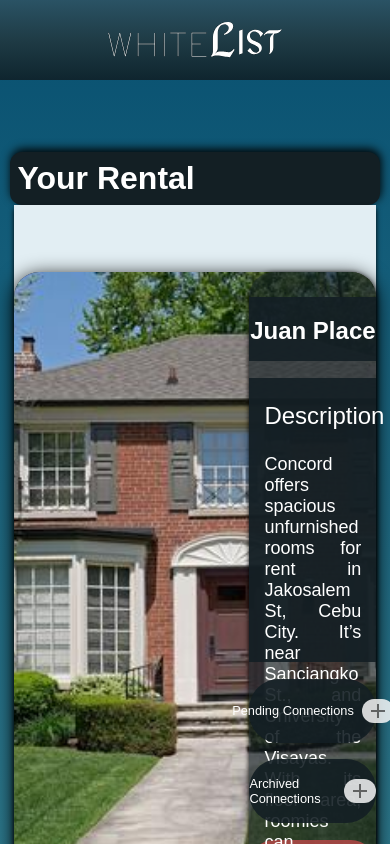
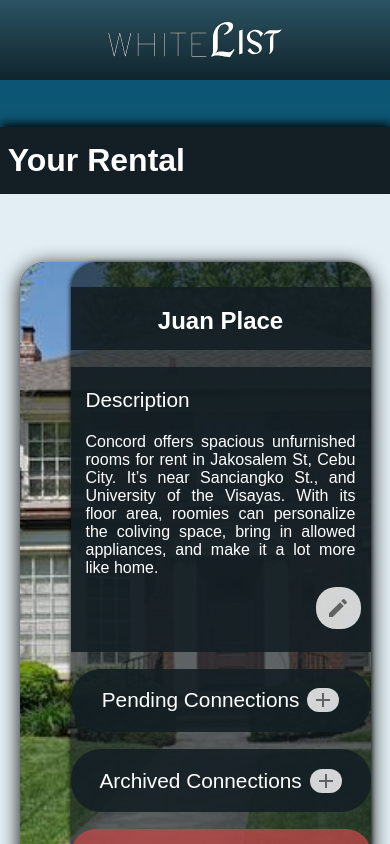
Before and after one commit to WhiteList-Int/white-list, a React (Create React App) app: page /owner-dashboard in a window 390 px wide. Shown: the top 844 px of the page. Built offline with nearby package versions, Linux system fonts and the light colour scheme.

Commit message:
v6.58 7/20/21 Responsive Owner Dashboard

```diff
--- a/src/App.js
+++ b/src/App.js
@@ -7,7 +7,6 @@ import AboutUs from './components/main-pages/react-js/AboutUs';
 import LearnMore from './components/information-page/LearnMore'
 import TermsService from './components/information-page/TermsService'
 import PrivacyPolicy from './components/information-page/PrivacyPolicy'
-import ConfirmWindow from './components/owner-dash-sources/ConfirmWindow.js';
 
 
 function App() {
@@ -23,7 +22,6 @@ function App() {
           <Route path = '/terms-of-service' component={TermsService}/>
           <Route path = '/privacy-policy' component={PrivacyPolicy}/>
           <Route path = '/about-us'  component={AboutUs}/>
-          <Route path = '/test'  component={ConfirmWindow}/>
           <Route path = '/'  component={Homepage}/>
 
         </Switch>
--- a/src/components/main-pages/css/OwnerDashboard.css
+++ b/src/components/main-pages/css/OwnerDashboard.css
@@ -35,17 +35,32 @@
 }
 
 .owner-dashboard-card {
-  height: 100%;
+  height: clamp(120vh, 80%, 800px);
   width: clamp(88vw, 93%, 500px);
   background-color: #e2eef3;
   color: black;
-  margin-bottom: 100%;
-  padding: 8vh 0 10vh 0;
+  margin-bottom: 5vh;
+  padding-top: 8vh;
   display: flex;
   flex-direction: column;
   align-items: center;
   justify-content: center;
   box-shadow: 0px 4px 5px black;
-  border-radius: 0px;
+  border-radius: 10px;
   z-index: 1;
 }
+
+@media screen and (max-width: 700px) {
+  .owner-dashboard-title-container {
+    margin-top: 15vh;
+    height: clamp(50px, 8vh, 100px);
+    width: 100%;
+    border-radius: 0;
+  }
+
+  .owner-dashboard-card {
+    height: 100%;
+    width: 100%;
+    border-radius: 0;
+  }
+}
--- a/src/components/owner-dash-sources/RentalCard.css
+++ b/src/components/owner-dash-sources/RentalCard.css
@@ -25,7 +25,7 @@
 
 .owner-dash-rental-detail-card {
   height: 100%;
-  width: 35%;
+  width: clamp(300px, 35%, 400px);
   align-self: flex-end;
   display: flex;
   flex-direction: column;
@@ -63,11 +63,13 @@
   align-items: flex-start;
   text-align: justify;
   background-color: #131f24e5;
+  overflow: hidden;
+  text-overflow: ellipsis;
 }
 
 .owner-dash-description-container h3 {
   color: white;
-  font-size: x-large;
+  font-size: clamp(1.3rem, 1.8vw, 3rem);
   font-weight: 200;
   padding-left: 15px;
 }
@@ -75,13 +77,13 @@
 .owner-dash-description-container p {
   color: white;
   margin: 0;
-  font-size: large;
+  font-size: clamp(1rem, 1.5vw, 2.5rem);
   font-weight: 200;
   padding: 0 15px;
 }
 
 .owner-description-icon-active {
-  background-color: white;
+  background-color: rgba(251, 251, 251, 0.829);
   height: 15%;
   width: 15%;
   margin-top: 10px;
@@ -92,6 +94,10 @@
   align-self: flex-end;
 }
 
+.owner-description-icon-active:hover {
+  background-color: white;
+}
+
 .owner-dash-edit-desc {
   margin-top: 2vh;
   background-color: #131f24df;
@@ -100,7 +106,7 @@
 }
 .owner-edit-desc-field {
   margin-top: 2vh;
-  font-size: x-large;
+  font-size: clamp(1rem, 1.5vw, 2.5rem);
   font-weight: 200;
   padding: 15px 10px;
   height: 65%;
@@ -110,15 +116,33 @@
   background-color: #131f246c;
 }
 .owner-edit-desc-field::placeholder {
-  color: white;
-  font-size: x-large;
+  color: rgba(255, 255, 255, 0.781);
+  font-size: clamp(1rem, 1.5vw, 2.5rem);
   font-weight: 200;
   text-align: justify;
 }
 
+.owner-dash-cont-row {
+  display: flex;
+  flex-direction: row;
+  align-items: center;
+  justify-content: center;
+}
+
+#desc-button-cont {
+  height: 13%;
+  margin-top: 1vh;
+  display: flex;
+  align-items: center;
+  justify-content: center;
+}
+
+#backspace-icon {
+  margin-right: 1vw;
+}
+
 .owner-edit-desc-field-button {
-  margin-top: 1vh;
-  height: 12%;
+  height: 100%;
   width: 70%;
   color: white;
   background-color: #29434e;
@@ -151,7 +175,7 @@
 }
 .owner-dash-pending-container h2 {
   color: white;
-  font-size: clamp(0.8rem, 1.8vw, 2.5rem);
+  font-size: clamp(1.3rem, 1.8vw, 3rem);
   margin-right: 2vw;
   font-weight: 100;
 }
@@ -193,7 +217,7 @@
 .owner-dash-pending-container-active h2 {
   color: white;
   margin: 1vh 1vw;
-  font-size: clamp(0.8rem, 1.8vw, 2.5rem);
+  font-size: clamp(1.3rem, 1.8vw, 3rem);
   font-weight: 300;
 }
 .owner-dash-small-button-pend {
@@ -236,7 +260,7 @@
   padding: 0;
   margin-left: 1vw;
   margin-top: 1.5vh;
-  font-size: 16px;
+  font-size: clamp(0.8rem, 1.2vw, 1.25rem);
   font-weight: 700;
 }
 
@@ -257,7 +281,7 @@
   font-family: -apple-system, BlinkMacSystemFont, "Segoe UI", Roboto, Oxygen,
     Ubuntu, Cantarell, "Open Sans", "Helvetica Neue", sans-serif;
 
-  font-size: x-large;
+  font-size: clamp(1.4rem, 1.8vw, 2rem);
   color: #000;
   font-weight: 600;
 }
@@ -310,7 +334,7 @@
 
 .owner-dash-archived-container h2 {
   color: white;
-  font-size: clamp(0.8rem, 1.8vw, 2.5rem);
+  font-size: clamp(1.3rem, 1.8vw, 3rem);
   margin-right: 2vw;
   font-weight: 100;
 }
@@ -332,7 +356,14 @@
 
 .owner-dash-remove-rental h2 {
   color: white;
-  font-size: 21.5px;
+  font-size: clamp(1.3rem, 1.8vw, 3rem);
   font-weight: 200;
 }
 /*End Remove Rental Button */
+
+@media screen and (max-width: 1024px) {
+  .owner-rental {
+    left: 5vw;
+    width: 90%;
+  }
+}
--- a/src/components/owner-dash-sources/RentalCard.js
+++ b/src/components/owner-dash-sources/RentalCard.js
@@ -8,18 +8,20 @@ import AddIcon from '@material-ui/icons/Add';
 import RemoveIcon from '@material-ui/icons/Remove';
 import CheckIcon from '@material-ui/icons/Check';
 import CloseIcon from '@material-ui/icons/Close';
+import KeyboardBackspaceIcon from '@material-ui/icons/KeyboardBackspace';
 import ConfirmWindow from './ConfirmWindow'
+import { archives } from './archivedSrc';
 
 function RentalCard() {
 
+    const [isOpen, setIsOpen] = useState(false);
+    const showScroll = () => {
+        document.body.setAttribute('style', 'overflow-y:scroll;');
+     }
+     const [disableDescription, setDisDescription] = useState(false);
+    const [editDescription, setEditDesc] = useState(false);
     const [showPending, setPendActive] = useState(false);
-    const [disableDescription, setDisDescription] = useState(false);
-    const [editDescription, setEditDesc] = useState(false);
-    const [isOpen, setIsOpen] = useState(false);
-    // const showScroll = () => {
-    //     document.body.setAttribute('style', 'overflow-y:scroll;');
-    // }
-
+    const [showArchive, setArchActive] = useState(false);
 
     return (
         <div>
@@ -37,21 +39,28 @@ function RentalCard() {
                                 <p> {rental.desc}</p>
                                 <div className={disableDescription ? "container-disabled":'owner-description-icon-active'} >
                                     <IconButton onClick = {()=>{ setEditDesc(true);setDisDescription(true);}}>
-                                    <CreateIcon color="action" />
+                                        <CreateIcon fontSize='medium' />
                                     </IconButton>
                                 </div>
                             </div>
                             {/* Description Edit */}
                             <div className={editDescription? "owner-dash-edit-desc":"container-disabled"}>
                                 <textarea className="owner-edit-desc-field" cols="1" rows="5" placeholder={rental.desc}></textarea>
-                                <button className="owner-edit-desc-field-button" onClick={()=>{ setEditDesc(false); setDisDescription(false);setIsOpen(true);}}>Save Changes</button>
+                                <div className="owner-dash-cont-row" id="desc-button-cont" >
+                                <button className="owner-dash-small-button" id="backspace-icon">
+                                <IconButton onClick = {()=>{ setEditDesc(false);setDisDescription(false);}}>
+                                    <KeyboardBackspaceIcon fontSize='medium' />
+                                </IconButton>
+                                </button>
+                                <button className="owner-edit-desc-field-button" onClick={()=>{ setIsOpen(true);}}>Save Changes</button>
+                                </div>
                             </div>
 
                             {/* Pending Connections */}
                             <div className={showPending? "container-disabled":"owner-dash-pending-container"} >
                                 <h2 >Pending Connections</h2>
                                 <button className="owner-dash-small-button" >
-                                    <IconButton onClick = {() => { setPendActive(true);setDisDescription(true);}}>
+                                    <IconButton onClick = {() => { setPendActive(true);setDisDescription(true);setArchActive(false);setEditDesc(false);}}>
                                         <AddIcon fontSize='medium' />
                                     </IconButton>
                                 </button>
@@ -91,19 +100,53 @@ function RentalCard() {
                                     </div>
                                 ))}
                             </div>
+
                             {/* Archived Connections */}
-                            <div className="owner-dash-archived-container" >
+                            <div className={showArchive? "container-disabled":"owner-dash-archived-container"} >
                                 <h2 >Archived Connections</h2>
                                 <button className="owner-dash-small-button">
-                                    <IconButton>
+                                    <IconButton onClick = {() => { setArchActive(true);setDisDescription(true);setPendActive(false);setEditDesc(false);}}>
                                         <AddIcon fontSize='medium' />
                                     </IconButton>
                                 </button>
                             </div>
+
+                            {/* Archived Active */}
+                            <div className={showArchive? "owner-dash-pending-container-active":"container-disabled"} >
+                                <div className="owner-dash-cont-row">
+                                    <h2 >Archived Connections</h2>
+                                    <button className="owner-dash-small-button-pend" >
+                                        <IconButton onClick = {() => { setArchActive(false);setDisDescription(false);}}>
+                                            <RemoveIcon fontSize='medium' />
+                                        </IconButton>
+                                    </button>
+                                </div>
+                                {archives.map((archive)=>(
+                                    <div className="owner-dash-pending-request" >
+                                        <div className="owner-dash-pending-name-cont">
+                                            <h3>{archive.name}</h3>
+                                            <div className="owner-dash-button-cont">
+                                                <div className="owner-dash-disapprove-cont">
+                                                    <IconButton onClick={()=>{setIsOpen(true);}}>
+                                                        <CloseIcon fontSize='large'/>
+                                                    </IconButton>
+                                                </div>
+                                            </div>
+                                        </div>
+                                        <div className="owner-dash-pending-cont-row">
+                                            <p>{archive.num}</p>
+                                            <p>{archive.email}</p>
+                                        </div>
+                                    </div>
+                                ))}
+                            </div>
+
                             <button className="owner-dash-remove-rental" onClick={()=>{setIsOpen(true);}}>
                                 <h2>Remove Rental Property</h2>
                             </button>
-                            <ConfirmWindow open={isOpen} onClose={()=> {setIsOpen(false);}}></ConfirmWindow>
+                            <ConfirmWindow open={isOpen} onClose={()=> {
+                                if(editDescription){setEditDesc(false); setDisDescription(false);}setIsOpen(false);showScroll();}
+                                }/>
                         {/* End Detail Card */}
                         </div>
 
--- /dev/null
+++ b/src/components/owner-dash-sources/archivedSrc.js
@@ -0,0 +1,6 @@
+//dummy data for archived connections
+
+export const archives = [
+    { className: 'archive', name: 'Mac Dunald', num: '09225346912', email:'macqt@gmail.com'},
+    { className: 'archive', name: 'Jal Liby', num: '09273516912', email:'beedaangsarap@gmail.com'},
+];
--- a/src/components/owner-dash-sources/pendSrc.js
+++ b/src/components/owner-dash-sources/pendSrc.js
@@ -1,4 +1,4 @@
-//dummy data if separate ang pend connections
+//dummy data for pending connections
 
 export const pends = [
     { className: 'pend', name: 'Coco Martin', num: '09225346912', email:'probinsyano@gmail.com'},
```
